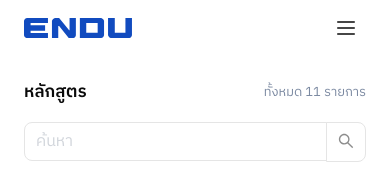
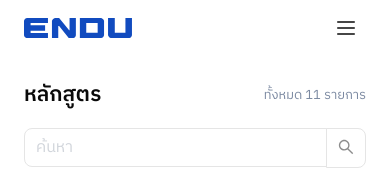
Before and after one commit to enduuploadcontent/endu-training-center, a Next.js app: page /course in a window 390 px wide. Shown: the top 170 px of the page. Built offline with nearby package versions, Linux system fonts and the light colour scheme; what @ant-design/nextjs-registry would draw is missing.

Commit message:
[update] page title mobile variant

```diff
--- a/src/app/course/page.tsx
+++ b/src/app/course/page.tsx
@@ -25,7 +25,7 @@ export default function CoursePage() {
       <div className='flex flex-col gap-4 min-h-[calc(100vh-190px)] mobile:min-h-[calc(100vh-250px)] w-full items-center justify-between pt-28 mobile:pt-20 pb-8 mobile:p-6'>
          <div className='flex flex-col gap-4 w-full max-w-6xl flex-grow'>
             <div className='flex items-center justify-between'>
-               <CustomTypography variant='h5' mobileVariant='subtitle2'>
+               <CustomTypography variant='h5' mobileVariant='subtitle1'>
                   หลักสูตร
                </CustomTypography>
                <CustomTypography
--- a/src/app/our-student/page.tsx
+++ b/src/app/our-student/page.tsx
@@ -44,7 +44,7 @@ export default function OurStudentPage() {
       <div className='flex flex-col gap-4 min-h-[calc(100vh-190px)] mobile:min-h-[calc(100vh-250px)] w-full items-center justify-between pt-28 mobile:pt-20 pb-8 mobile:p-6'>
          <div className='flex flex-col gap-4 w-full max-w-6xl h-full flex-grow'>
             <div className='flex items-center justify-between'>
-               <CustomTypography variant='h5'>นักเรียนของเรา</CustomTypography>
+               <CustomTypography variant='h5' mobileVariant='subtitle1'>นักเรียนของเรา</CustomTypography>
                <CustomTypography
                   variant='body1'
                   mobileVariant='caption1'
--- a/src/app/post/page.tsx
+++ b/src/app/post/page.tsx
@@ -15,7 +15,7 @@ export default function PostPage() {
       <div className='flex flex-col gap-4 min-h-[calc(100vh-190px)] mobile:min-h-[calc(100vh-250px)] w-full items-center justify-between pt-28 mobile:pt-20 pb-8 mobile:p-6'>
          <div className='flex flex-col gap-4 w-full max-w-6xl flex-grow'>
             <div className='flex items-center justify-between'>
-               <CustomTypography variant='h5'>
+               <CustomTypography variant='h5' mobileVariant='subtitle1'>
                   บทความ
                </CustomTypography>
                <CustomTypography
--- a/src/app/showcase/page.tsx
+++ b/src/app/showcase/page.tsx
@@ -15,7 +15,7 @@ export default function ShowcasePage() {
       <div className='flex flex-col gap-4 min-h-[calc(100vh-190px)] mobile:min-h-[calc(100vh-250px)] w-full items-center justify-between pt-28 mobile:pt-20 pb-8 mobile:p-6'>
          <div className='flex flex-col gap-4 w-full max-w-6xl flex-grow'>
             <div className='flex items-center justify-between'>
-               <CustomTypography variant='h5'>
+               <CustomTypography variant='h5' mobileVariant='subtitle1'>
                   ผลงานการซ่อม
                </CustomTypography>
                <CustomTypography
```
